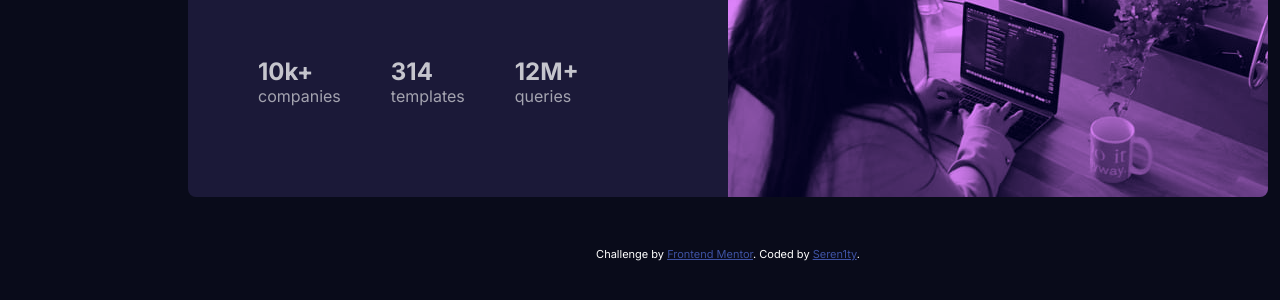
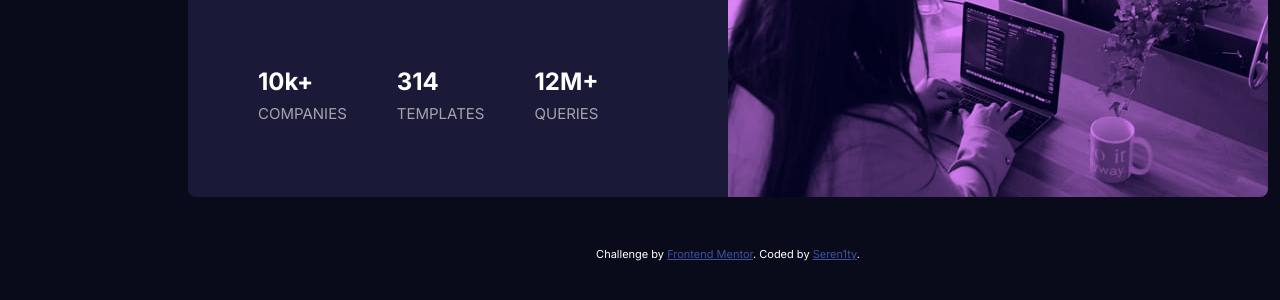
Before and after one commit to seren1ty/fm-stats-card, a plain HTML site: page index.html in a window 1280 px wide. Shown: the part 402-702 px from the top of the page. Drawn offline with Linux system fonts and the light colour scheme.

Commit message:
Style updates

```diff
--- a/index.html
+++ b/index.html
@@ -23,7 +23,7 @@
       align-items: center;
       background: hsl(233, 47%, 7%);
       font-family: 'Inter', sans-serif;
-      color: rgb(255, 255, 255);
+      color: hsl(0, 0%, 100%);
     }
     .container {
       max-width: 1080px;
@@ -52,15 +52,20 @@
       border-radius: 0 8px 8px 0;
     }
     .stats {
-      margin-top: 60px;
+      margin-top: 70px;
       display: flex;
       gap: 50px;
-      color: hsla(0, 0%, 100%, 0.6);
     }
     .stats-a {
       font-size: 24px;
       font-weight: bold;
-      color: hsla(0, 0%, 100%, 0.75);
+      color: hsl(0, 0%, 100%);
+      margin-bottom: 8px;
+    }
+    .stats-b {
+      color: hsla(0, 0%, 100%, 0.6);
+      font-size: 15px;
+      text-transform: uppercase;
     }
     .attribution {
       margin-top: 50px;
@@ -85,15 +90,15 @@
       <div class="stats">
         <div>
           <div class="stats-a">10k+</div>
-          <div>companies</div>
+          <div class="stats-b">companies</div>
         </div>
         <div>
           <div class="stats-a">314</div>
-          <div>templates</div>
+          <div class="stats-b">templates</div>
         </div>
         <div>
           <div class="stats-a">12M+</div>
-          <div>queries</div>
+          <div class="stats-b">queries</div>
         </div>
       </div>
     </div>
```
